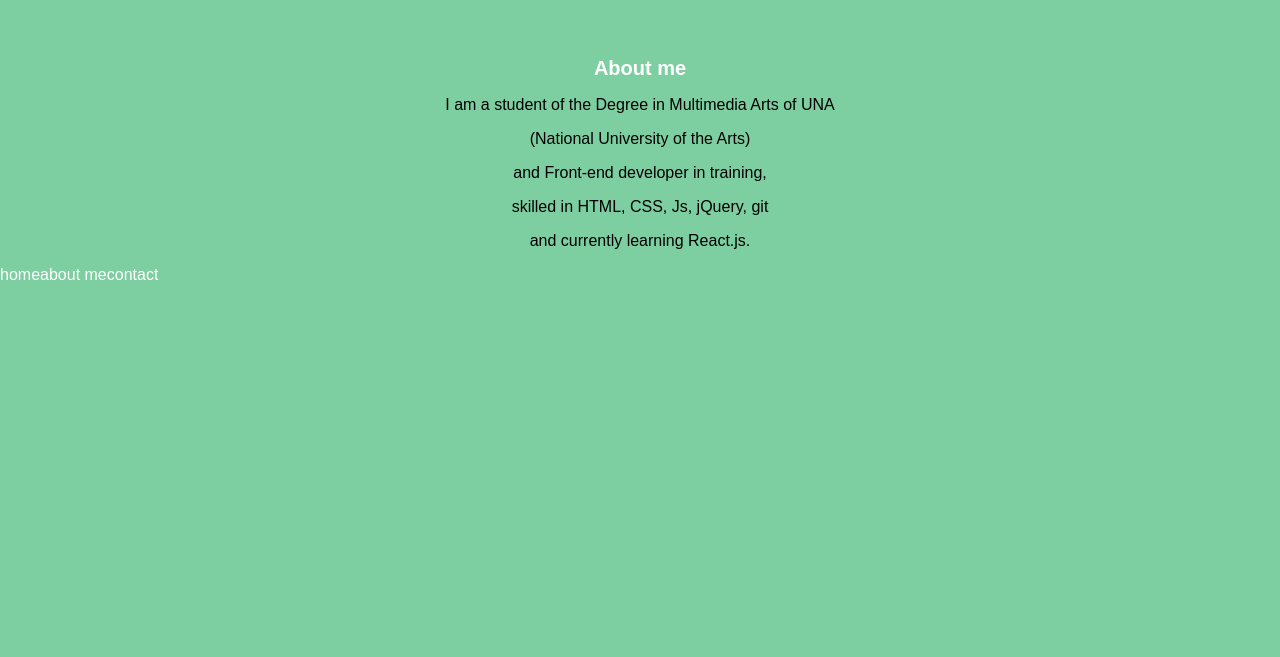
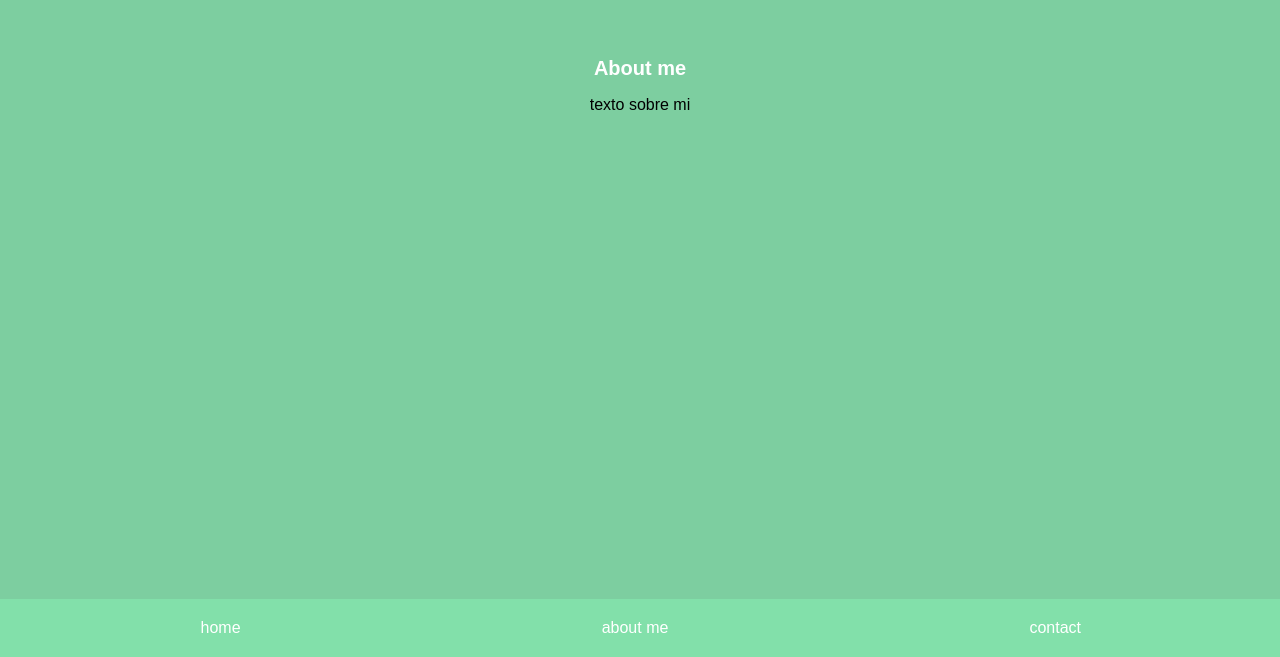
Before and after one commit to mflir/react-101, a React (Create React App) app: page /about in a window 1280 px wide. Shown: the part 143-800 px from the top of the page. Built offline with nearby package versions, Linux system fonts and the light colour scheme.

Commit message:
cambios en las rutas

```diff
--- a/src/components/Menu.js
+++ b/src/components/Menu.js
@@ -14,7 +14,7 @@ class Menu extends Component {
         <Route path="/about" component={About} />
         <Route path="/contact" component={Contact} />
 
-        <div class="menu">
+        <div class="foo">
         <Link class="link" to="/">home</Link>
         <Link class="link" to="/about">about me</Link>
         <Link class="link" to="/contact">contact</Link>
--- a/src/routes/about.js
+++ b/src/routes/about.js
@@ -8,11 +8,7 @@ class About extends Component {
         <header className="App-header">
           <h1 className="App-titulo">About me</h1>
         </header>
-        <p className="p-about"> I am a student of the Degree in Multimedia Arts of UNA </p>
-        <p>(National University of the Arts) </p>
-        <p>and Front-end developer in training, </p>
-        <p>skilled in HTML, CSS, Js, jQuery, git</p>
-        <p>and currently learning React.js.</p>
+        <p className="p-about">texto sobre mi</p>
       </div>
     );
   }
--- a/src/routes/home.js
+++ b/src/routes/home.js
@@ -10,7 +10,7 @@ class Home extends Component {
         </div>
         <div class="app-titulo">
         <h1>Florencia Scavone</h1>
-        <h4>Frontend web developer</h4>
+        <h4>descripcion</h4>
         </div>
       </div>
     );
```
